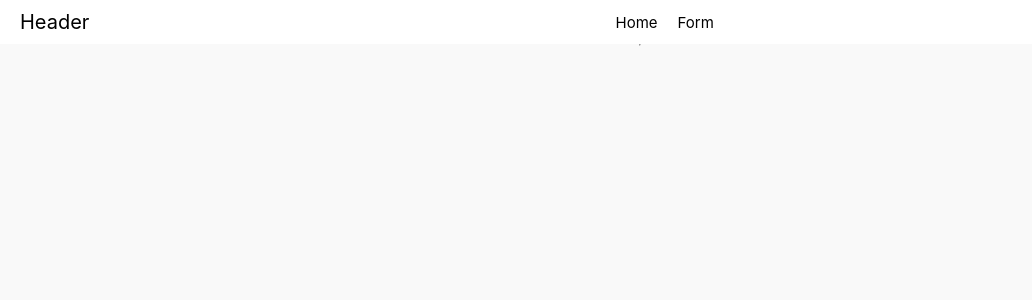
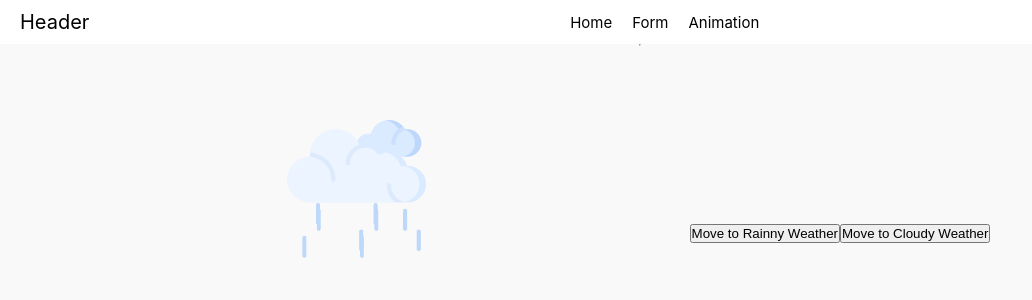
Before and after one commit to KNT2302/valadition, a React (Create React App) app: page /animation/1 in a window 1280 px wide. Shown: the top 300 px of the page, without its empty margins (0-1032 px from the left). Built offline with nearby package versions, Linux system fonts and the light colour scheme.

Commit message:
feat: Add Animation page for web

```diff
--- a/src/App.js
+++ b/src/App.js
@@ -1,5 +1,5 @@
 import { Switch, Route } from "react-router-dom"
-import { FormValidationPage, Home } from "./components/pages"
+import { AnimationPage, FormValidationPage, Home } from "./components/pages"
 import AppHeader from "./components/common/AppHeader"
 
 function App() {
@@ -14,6 +14,9 @@ function App() {
         <Route path="/form">
           <FormValidationPage />
         </Route>
+        <Route path="/animation">
+          <AnimationPage />
+        </Route>
       </Switch>
     </div>
   )
--- a/src/components/common/AppHeader.js
+++ b/src/components/common/AppHeader.js
@@ -13,6 +13,9 @@ const AppHeader = () => {
           <li>
             <Link to="/form">Form</Link>
           </li>
+          <li>
+            <Link to="/animation">Animation</Link>
+          </li>
         </ul>
       </nav>
     </header>
--- /dev/null
+++ b/src/components/pages/Animations/AnimationPage.js
@@ -0,0 +1,25 @@
+import React from 'react'
+import { Route, Switch } from 'react-router-dom'
+import { useHistory } from 'react-router-dom'
+import Weather from './Weather'
+
+const AnimationPage = () => {
+  const history = useHistory()
+  const moveToWeather = (type) => history.push(`/animation/${type}`)
+  return (
+    <section className="weatherSummary" data-testid="weather-summary">
+      <div className="weather__smBox">
+        <section className="weather__illustration">
+          <Switch>
+            <Route path="/animation/:weather" component={() => <Weather />} />
+            <Route path="/" component={() => <>this is weather page</>} />
+          </Switch>
+        </section>
+      </div>
+      <button className='downside' onClick={() => moveToWeather('rainny')}>Move to Rainny Weather</button>
+      <button className='downside' onClick={() => moveToWeather('cloudy')}>Move to Cloudy Weather</button>
+    </section>
+  )
+}
+
+export default AnimationPage
--- /dev/null
+++ b/src/components/pages/Animations/Weather.js
@@ -0,0 +1,68 @@
+import React from 'react'
+import { useParams } from 'react-router-dom'
+//GET IMAGES FROM CLOUDY FOLDER
+import Cloud1 from "../../../img/CloudyAnimation/cloud1.png"
+import Cloud2 from "../../../img/CloudyAnimation/cloud2.png"
+import Sun from "../../../img/CloudyAnimation/sun.png"
+//GET IMAGES FROM RAINNY FOLDER
+import CloudRain from "../../../img/RainnyAnimation/cloud.png"
+import Tick from "../../../img/RainnyAnimation/tick1.png"
+import Tick2 from "../../../img/RainnyAnimation/tick2.png"
+
+const Weather = () => {
+  const params = useParams()
+  return (
+    <>
+      {params === 'cloudy' ? <Cloudy /> : <Rainny />}
+    </>
+  )
+}
+
+export default Weather
+
+
+const Cloudy = () => {
+  return (
+    <div className="animate__cloud" data-testid="cloudy-display">
+      <img
+        className="animate__cloud--cloud1"
+        src={Cloud1}
+        alt="Animation Cloudy Status"
+      />
+      <img
+        className="animate__cloud--cloud1-s1"
+        src={Cloud1}
+        alt="Animation Cloudy Status"
+      />
+      <img
+        className="animate__cloud--cloud2"
+        src={Cloud2}
+        alt="Animation Cloudy Status"
+      />
+      <img
+        className="animate__cloud--cloud2-s2"
+        src={Cloud2}
+        alt="Animation Cloudy Status"
+      />
+      <img className="animate__sun" src={Sun} alt="Animation Cloudy Status" />
+      <div className="testing-component"></div>
+    </div>
+  )
+}
+const Rainny = () => {
+  return (
+    <div className="rainny" data-testid="rainy-display">
+      <img
+        className="rainny__cloud"
+        src={CloudRain}
+        alt="Animation Cloudy Status"
+      />
+      <img className="rainny__tick" src={Tick} alt="Animation Cloudy Status" />
+      <img
+        className="rainny__tick2"
+        src={Tick2}
+        alt="Animation Cloudy Status"
+      />
+    </div>
+  )
+}
--- /dev/null
+++ b/src/components/pages/Animations/index.js
@@ -0,0 +1,3 @@
+import AnimationPage from "./AnimationPage"
+
+export default AnimationPage
--- a/src/components/pages/index.js
+++ b/src/components/pages/index.js
@@ -1,2 +1,3 @@
 export { default as Home } from './Home'
 export { default as FormValidationPage } from './FormValidationPage'
+export { default as AnimationPage } from './Animations'
--- a/src/index.scss
+++ b/src/index.scss
@@ -16,4 +16,4 @@ code {
 }
 @import "./App.scss";
 @import "./styles/components.scss";
-// @import "./styles/animation.scss";
+@import "./styles/animation.scss";
--- /dev/null
+++ b/src/styles/animation.scss
@@ -0,0 +1,152 @@
+@mixin setCloud($t, $l, $b, $r, $z, $w, $animateName, $time) {
+  position: absolute;
+  top: $t;
+  left: $l;
+  bottom: $b;
+  right: $r;
+  width: $w;
+  z-index: $z;
+  animation: $animateName $time ease-in-out infinite alternate;
+}
+@mixin flex($justify, $align) {
+  display: flex;
+  justify-content: $justify;
+  align-items: $align;
+}
+.animate__cloud {
+  width: 100%;
+  height: 100%;
+  position: relative;
+  &--cloud1 {
+    @include setCloud(-5%, -15%, unset, unset, unset, 100%, 8s, turnLeft);
+  }
+  &--cloud1-s1 {
+    @include setCloud(unset, unset, 19%, -11%, 3, 120%, turnRight, 6s);
+  }
+  &--cloud2 {
+    @include setCloud(20%, -10%, unset, unset, 2, 68%, turnLeft, 9s);
+  }
+  &--cloud2-s2 {
+    @include setCloud(34%, unset, unset, -14%, 1, 53%, turnLeft, 6s);
+  }
+  .animate__sun {
+    @include setCloud(-12%, 26%, unset, unset, unset, 88%, rotateSun, 7s);
+  }
+  @keyframes rotateSun {
+    0%,
+    100% {
+      transform: rotate(15deg);
+    }
+    50% {
+      transform: rotate(-15deg);
+    }
+  }
+  @keyframes turnLeft {
+    0%,
+    100% {
+      transform: translateX(5px);
+    }
+    50% {
+      transform: translateX(-15px);
+    }
+  }
+  @keyframes turnRight {
+    0%,
+    100% {
+      transform: translateX(-5px);
+    }
+    50% {
+      transform: translateX(15px);
+    }
+  }
+}
+
+///////ANIMATE RAINNY DAYS
+.rainny {
+  width: 100%;
+  height: 100%;
+  position: relative;
+  &__cloud {
+    @include setCloud(1%, -3%, unset, unset, unset, 110%, noneAnimate, 0s);
+  }
+  &__tick {
+    @include setCloud(unset, 17%, 6%, unset, unset, 100%, downRain, 4s);
+  }
+
+  &__tick2 {
+    @include setCloud(unset, -5%, 1%, unset, unset, 100%, downRain2, 5s);
+  }
+  @keyframes downRain {
+    0%,
+    100% {
+      transform: translateY(5px);
+    }
+    50% {
+      transform: translateY(-10px);
+    }
+  }
+  @keyframes downRain2 {
+    0%,
+    100% {
+      transform: translateY(-10px);
+    }
+    50% {
+      transform: translateY(0px);
+    }
+  }
+}
+.weatherSummary {
+  width: 100%;
+  padding: 9vh 0;
+  @include flex(center, center);
+  .weather__smBox {
+    width: 400px;
+    height: 150px;
+    @include flex(space-between, center);
+    position: relative;
+    .weather__illustration {
+      width: 32%;
+      height: 100%;
+      @include flex(center, center);
+      img.weather__image-show {
+        width: 100%;
+        height: auto;
+      }
+    }
+    .weather__infor {
+      @include flex(flex-start, center);
+      flex-direction: column;
+      position: relative;
+      width: calc(100% - 35%);
+      height: 100%;
+
+      &--view {
+        font-size: 25px;
+        color: #ffffff;
+        height: 50%;
+        width: 100%;
+        margin-left: 35px;
+        @include flex(flex-start, center);
+      }
+      .weather__params {
+        display: flex;
+        justify-content: space-between;
+        align-items: center;
+        position: relative;
+        height: 50%;
+        .weather__param--infor {
+          width: 50%;
+          font-size: 20px;
+          color: #ffffff;
+          @include flex(center, center);
+          img.temp__icon,
+          img.humid__icon {
+            width: 23%;
+            height: 100%;
+            margin-right: 10px;
+          }
+        }
+      }
+    }
+  }
+}
```
